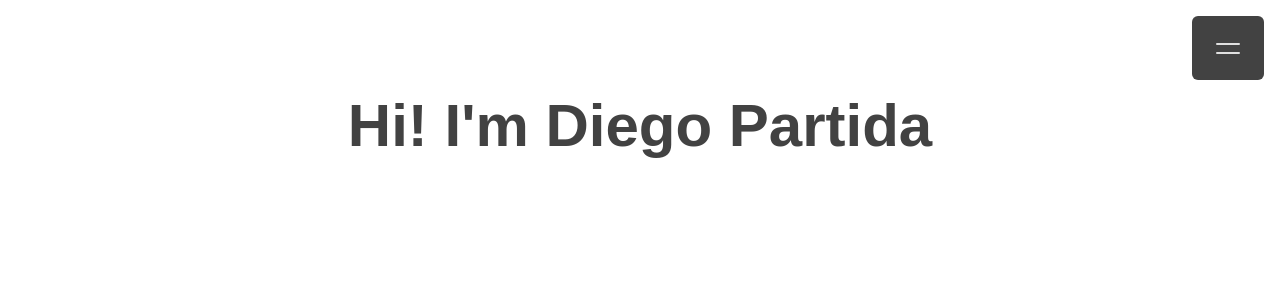
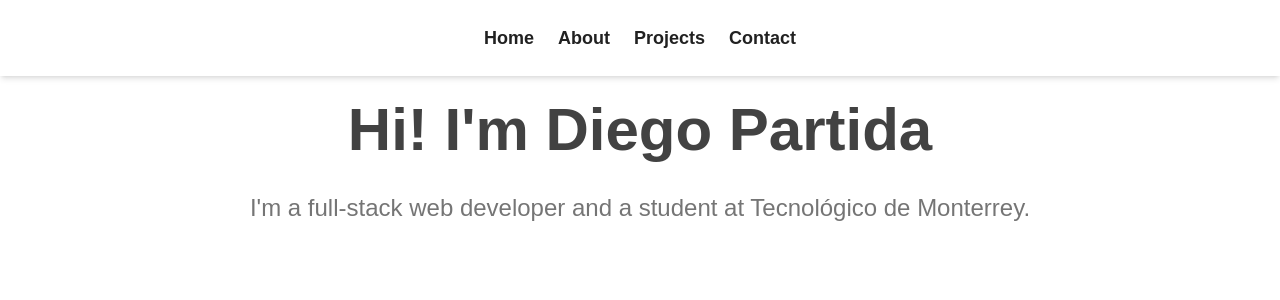
Before and after one commit to diegopartida22/diego-portfolio, a React (Create React App) app: page / in a window 1280 px wide. Shown: the top 300 px of the page. Built offline with nearby package versions, Linux system fonts and the light colour scheme.

Commit message:
Edit Navbar

```diff
--- a/src/components/Home.js
+++ b/src/components/Home.js
@@ -6,6 +6,11 @@ function Home() {
       <h1 className="text-6xl font-bold text-gray-800 flex justify-center">
         Hi! I'm Diego Partida
       </h1>
+
+      <p className="text-2xl text-gray-600 flex justify-center mt-8">
+        I'm a full-stack web developer and a student at Tecnológico de
+        Monterrey.
+      </p>
     </div>
   );
 }
--- a/src/components/NavBar.js
+++ b/src/components/NavBar.js
@@ -2,10 +2,50 @@ import { useState } from "react";
 import "./NavBar.css";
 
 function NavBar() {
+  const [showNav, setShowNav] = useState(false);
+  const [showMenuToggle, setShowMenuToggle] = useState(false);
   const [showMenu, setShowMenu] = useState(false);
-  const [hoverOption, setHoverOption] = useState(false);
 
   return (
+    <div className="pb-6">
+      <div className=" font-bold text-lg flex justify-center p-6 shadow-md">
+        <ul className="flex flex-row gap-6">
+          <li>
+            <a
+              href="/"
+              className="text-gray-900 hover:font-bold hover:text-gray-400"
+            >
+              Home
+            </a>
+          </li>
+          <li>
+            <a
+              href="/about"
+              className="text-gray-900 hover:font-bold hover:text-gray-400"
+            >
+              About
+            </a>
+          </li>
+          <li>
+            <a
+              href="/projects"
+              className="text-gray-900 hover:font-bold hover:text-gray-400"
+            >
+              Projects
+            </a>
+          </li>
+          <li>
+            <a
+              href="/contact"
+              className="text-gray-900 hover:font-bold hover:text-gray-400"
+            >
+              Contact
+            </a>
+          </li>
+        </ul>
+      </div>
+
+      {showMenuToggle && (
         <div className="font-bold text-lg flex justify-end relative">
           <button
             className="text-gray-300 bg-gray-800 hover:bg-gray-600 rounded-md p-4 m-4 transition duration-500 ease-in-out"
@@ -55,8 +95,6 @@ function NavBar() {
                   <a
                     href="/"
                     className="text-gray-900 hover:font-bold hover:text-gray-400"
-                onMouseDown={() => setHoverOption(true)}
-                onMouseUp={() => setHoverOption(false)}
                   >
                     Home
                   </a>
@@ -113,6 +151,8 @@ function NavBar() {
             </div>
           )}
         </div>
+      )}
+    </div>
   );
 }
 
```
Lines whose indentation alone changed are shown as unchanged.
